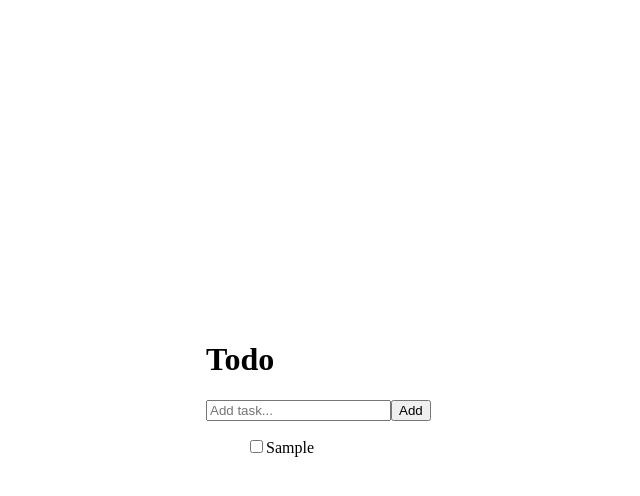
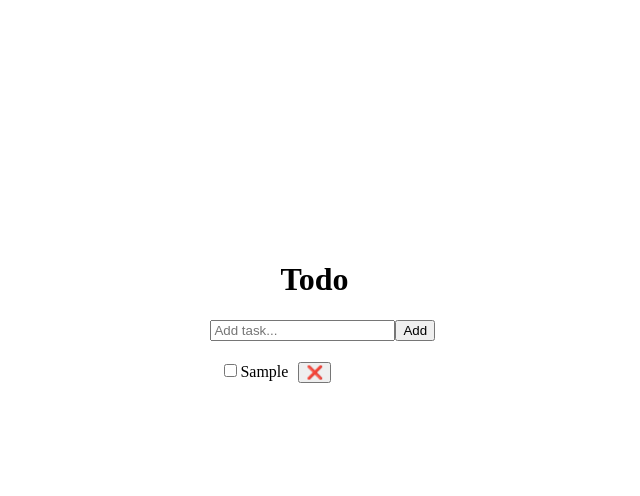
Before and after one commit to Nehal786/react-mini-projects, a React (Vite) app in the folder todo-app/: page / in a window 1280 px wide. Both pictures are taken after typing "Sample" into the empty fields and a click on the button "Add". Shown: the top 496 px of the page, without its empty margins (306-946 px from the left). Built offline with nearby package versions, Linux system fonts and the light colour scheme.

Commit message:
added delete

```diff
--- a/todo-app/src/App.css
+++ b/todo-app/src/App.css
@@ -1,13 +1,24 @@
 .todo-container{
+  width: 300px;
   position: absolute;
-  left: 40%;
-  top: 40%;
+  left: 38%;
+  top: 30%;
+  /* border: 1px solid black; */
+  /* display: block; */
 }
 h1{
-  align-items: center;
+  margin-left: 100px;
 }
 .list{
-  /* display: flex; */
   list-style-type: none;
   gap: 5px;
 }
+
+.todo-input{
+  margin-left: 30px;
+}
+.dlt-btn{
+  display: inline-block;
+  margin-left: 10px;
+  margin-top: 5px;
+}
--- a/todo-app/src/component.jsx/AddTask.jsx
+++ b/todo-app/src/component.jsx/AddTask.jsx
@@ -11,6 +11,13 @@ const AddTask = () => {
     setTaskList([...taskList, task]);
     setTask("");
     console.log(taskList);
+  }
+
+  function deleteTodo (indexToBeDeleted) {
+
+    const updatedList = taskList.filter((_, index) => index !== indexToBeDeleted)
+    setTaskList(updatedList)
+
   }
 
   return (
@@ -41,6 +48,10 @@ const AddTask = () => {
             <li key={index}>
               <input type="checkbox" />
               {task}
+              <div className="dlt-btn" ><button onClick={() => {
+                deleteTodo(index)
+              }}>❌</button></div>
+
             </li>
           ))}
         </ul>
```
